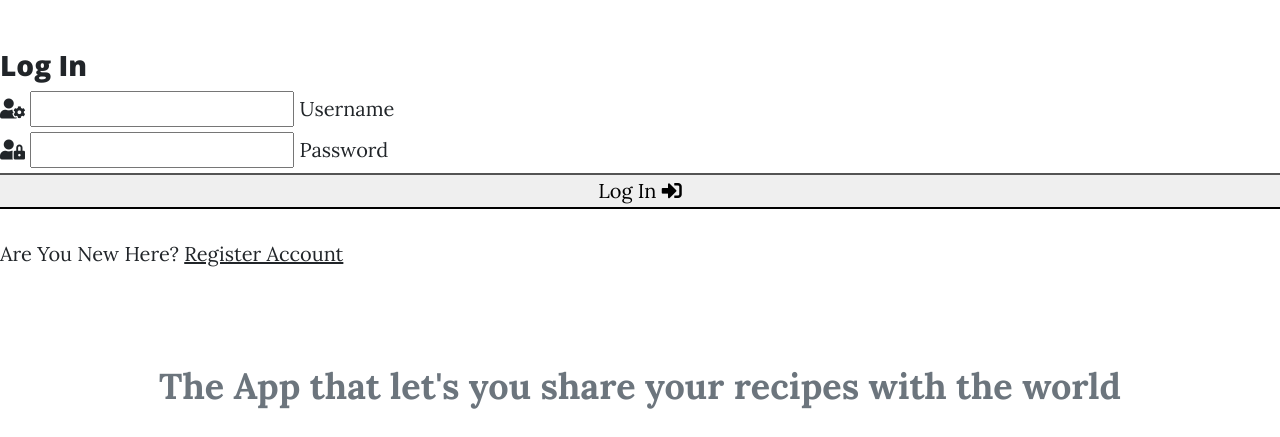
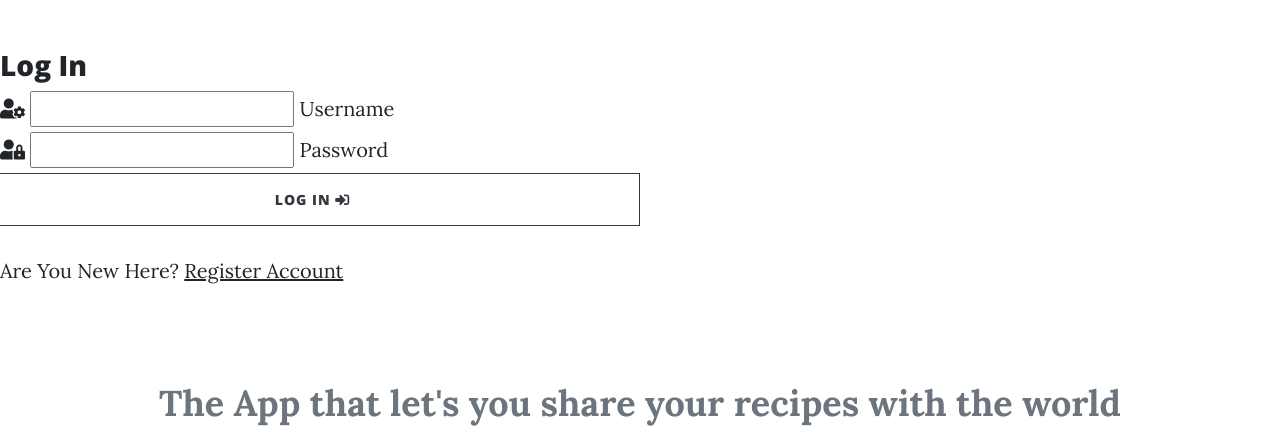
Before and after one commit to LRomero2/Sweet-Treats, a Flask app: page /login in a window 1280 px wide. Shown: the part 533-970 px from the top of the page. Run offline with Flask 2, Linux system fonts and the light colour scheme; some libraries are stand-ins or nearby versions.

Commit message:
Adjusted login page with bootstrap tools.

```diff
--- a/templates/login.html
+++ b/templates/login.html
@@ -5,12 +5,12 @@
 <h3 class="center-align">Log In</h3>
 
     <div class="row">
-        <form class="col s12 m6 offset-m3" method="POST" action="{{ url_for('login') }}">
+        <form class="col-sm-12 col-md-6" method="POST" action="{{ url_for('login') }}">
             <div class="card-panel">
                 <!-- username -->
                 <div class="row">
-					<div class="input-field col s12">
-						<i class="fas fa-user-cog prefix orange-text text-darken-4"></i>
+					<div class="input-field col-sm-12">
+						<i class="fas fa-user-cog"></i>
 						<input id="username" name="username" type="text" minlength="5"
                             maxlength="15" pattern="^[a-zA-Z0-9]{5,15}$" class="validate" required>
 						<label for="username">Username</label>
@@ -18,8 +18,8 @@
                 </div>
                 <!-- passowrd -->
                 <div class="row">
-                    <div class="input-field col s12">
-						<i class="fas fa-user-lock prefix orange-text text-darken-4"></i>
+                    <div class="input-field col-sm-12">
+						<i class="fas fa-user-lock"></i>
                         <input id="password" name="password" type="password" minlength="5"
                             maxlength="15" pattern="^[a-zA-Z0-9]{5,15}$" class="validate" required>
                         <label for="password">Password</label>
@@ -27,7 +27,7 @@
                 </div>
                 <!-- log in -->
                  <div class="row">
-                    <button type="submit" class="col s12 btn-large grey darken-2 text-shadow">
+                    <button type="submit" class="col-sm-12 btn btn-outline-dark">
                         Log In <i class="fas fa-sign-in-alt"></i>
                     </button>
                 </div>
@@ -36,7 +36,7 @@
     </div>
  <!-- register link -->
     <div class="row">
-        <div class="col s12">
+        <div class="col-sm-12">
             <p class="center-align">
                 Are You New Here?
                 <a href="{{ url_for('register') }}" class="light-blue-text text-darken-4">Register Account</a>
--- a/templates/register.html
+++ b/templates/register.html
@@ -10,7 +10,7 @@
                 <!-- username -->
                 <div class="row">
 					<div class="input-field col-sm-12">
-						<i class="fas fa-user-plus prefix orange-text text-darken-4"></i>
+						<i class="fas fa-user-plus"></i>
 						<input id="username" name="username" type="text" minlength="5"
                             maxlength="15" pattern="^[a-zA-Z0-9]{5,15}$" class="validate" required>
 						<label for="username">Username</label>
@@ -19,7 +19,7 @@
                 <!-- passowrd -->
                 <div class="row">
                     <div class="input-field col-sm-12">
-						<i class="fas fa-user-lock prefix orange-text text-darken-4"></i>
+						<i class="fas fa-user-lock"></i>
                         <input id="password" name="password" type="password" minlength="5"
                             maxlength="15" pattern="^[a-zA-Z0-9]{5,15}$" class="validate" required>
                         <label for="password">Password</label>
@@ -27,7 +27,7 @@
                 </div>
                 <!-- register -->
                 <div class="row">
-                    <button type="submit" class="col-sm-12 btn-large grey darken-2 text-shadow">
+                    <button type="submit" class="col-sm-12 btn btn-outline-dark">
                         Register <i class="fas fa-sign-in-alt"></i>
                     </button>
                 </div>
```
